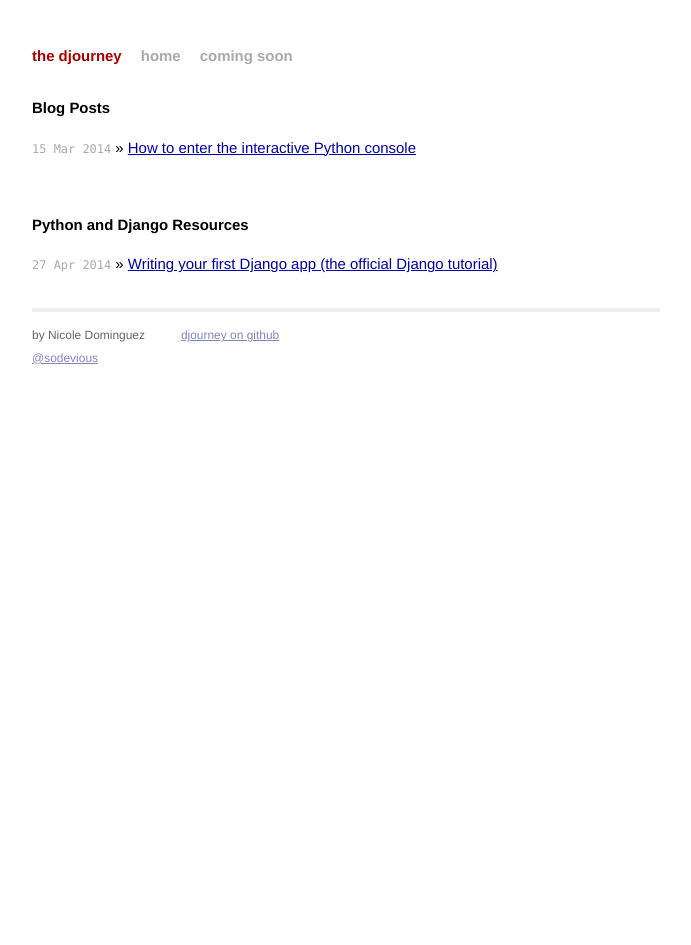
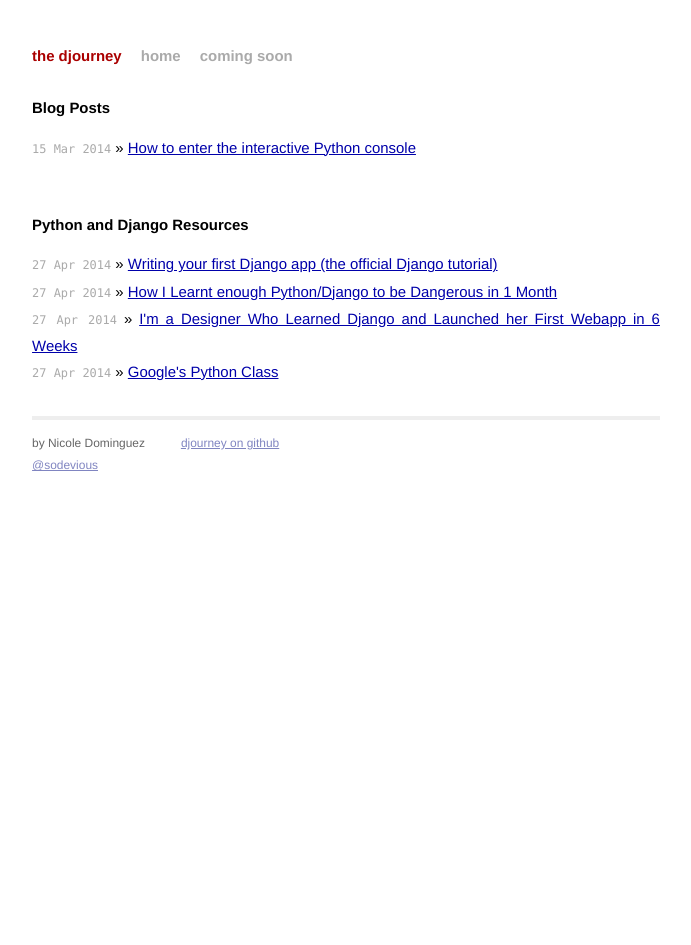
Before and after one commit to sodevious/djourney, a Jekyll site: the page built from index.html, in a window 1280 px wide. Shown: the whole page, without its empty margins (294-985 px from the left). Built offline with Jekyll 4.4.1, drawn with Linux system fonts in a browser that asks for light colours; Markdown is read by kramdown in place of the engine named in the settings.

Commit message:
add links

```diff
--- a/_data/resources.yml
+++ b/_data/resources.yml
@@ -1,3 +1,19 @@
 - link: https://docs.djangoproject.com/en/1.6/intro/tutorial01/
   title: Writing your first Django app (the official Django tutorial)
   date: April 27th, 2014
+  type: tutorial
+
+- link: http://eddychan.com/post/15775730174/how-i-learnt-enough-python-django-to-be-dangerous-in-1
+  title: How I Learnt enough Python/Django to be Dangerous in 1 Month
+  date: April 27th, 2014
+  type: story
+
+- link: http://www.limedaring.com/im-a-designer-who-learned-django-and-launched-her-first-webapp-in-6-weeks/
+  title: I'm a Designer Who Learned Django and Launched her First Webapp in 6 Weeks
+  date: April 27th, 2014
+  type: story
+
+- link: https://developers.google.com/edu/python/
+  title: Google's Python Class
+  date: April 27th, 2014
+  type: course
```
Also changed, not shown: 1 other file.
